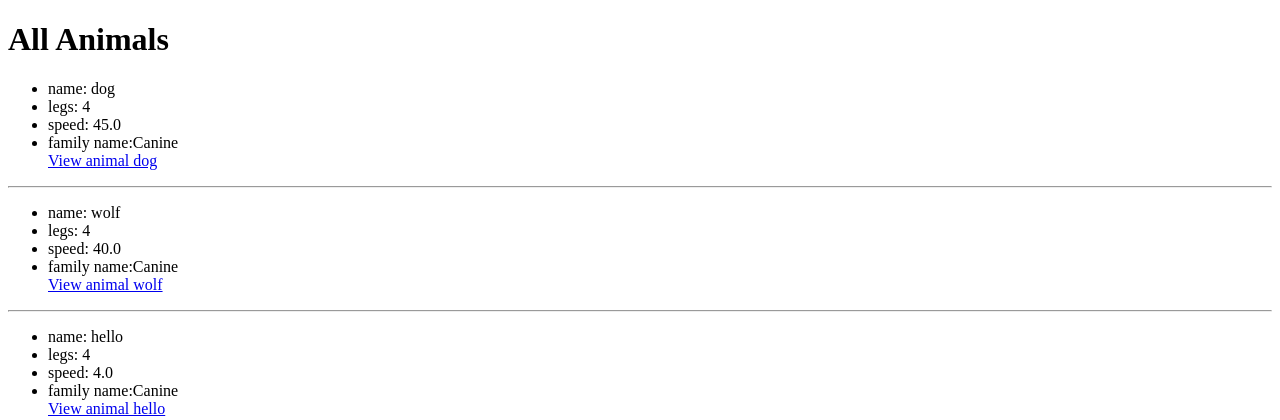
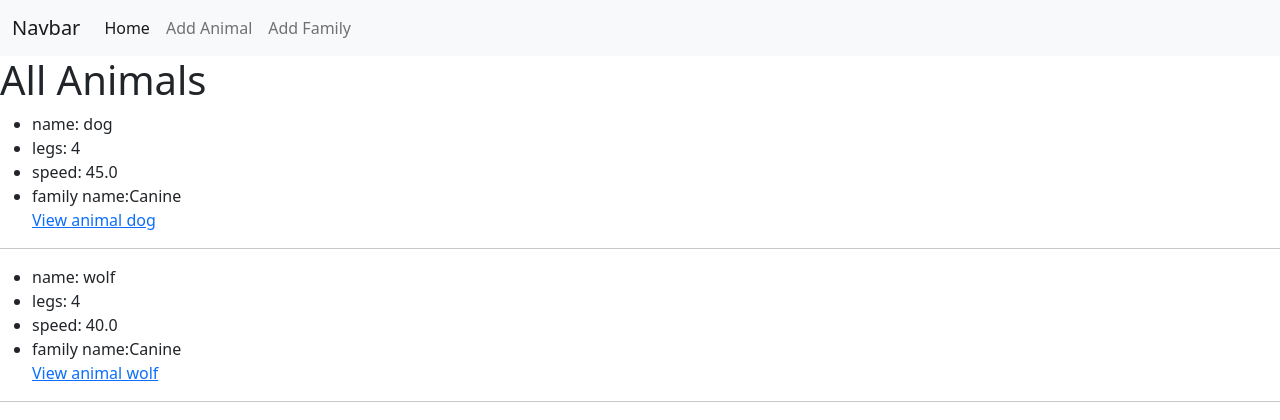
Before and after one commit to BuckyTheBoss/animalex, a Django app: page /animals/ in a window 1280 px wide. Shown: the top 420 px of the page. Run offline with Django 3.2, Linux system fonts and the light colour scheme; data comes from the database, SQL or seed files in the repository; both versions use the stored data as it was after the commit.

Commit message:
updated with person, passport and createviews for them

```diff
--- a/info/models.py
+++ b/info/models.py
@@ -11,6 +11,46 @@
     family = models.ForeignKey('Family',
                     on_delete=models.CASCADE)
 
+class AnimalClimate(models.Model):
+    animal = models.OneToOneField(Animal, on_delete=models.CASCADE)
+    climate_type = models.CharField(max_length=40)
+
 
 class Family(models.Model):
     name = models.CharField(max_length=40)
+
+    def __str__(self):
+        return self.name
+
+
+class Country(models.Model):
+    name = models.CharField(max_length=40)
+
+    def __str__(self):
+        return self.name
+
+
+class Person(models.Model):
+    first_name = models.CharField(max_length=40)
+    last_name = models.CharField(max_length=40)
+    country_of_origin = models.ForeignKey(Country, on_delete=models.PROTECT)
+
+    def __str__(self):
+        return f'{self.first_name} {self.last_name}'
+
+
+class Passport(models.Model):
+    person = models.OneToOneField(Person, on_delete=models.CASCADE)
+    pass_id = models.CharField(max_length=10)
+    visited_countries = models.ManyToManyField(Country)
+
+    def __str__(self):
+        return f'Passport id: {self.pass_id} for {self.person}'
+
+    def last_country_visited(self):
+        return self.visited_countries.last().name
+
+
+class BankAccount(models.Model):
+    person = models.ForeignKey(Person, on_delete=models.CASCADE)
+    account_id = models.CharField(max_length=10)
--- a/info/templates/all_animals.html
+++ b/info/templates/all_animals.html
@@ -1,12 +1,10 @@
-<!DOCTYPE html>
-<html lang="en">
-<head>
-    <meta charset="UTF-8">
-    <meta http-equiv="X-UA-Compatible" content="IE=edge">
-    <meta name="viewport" content="width=device-width, initial-scale=1.0">
-    <title>All animals</title>
-</head>
-<body>
+{% extends 'base.html' %}
+
+{% block title%}
+All animals
+{% endblock %}
+
+{% block content%}
     <h1>All Animals</h1>
     {% for animal in all_animals %}
 
@@ -19,5 +17,4 @@
     </ul>
     <hr>
     {% endfor %}
-</body>
-</html>
+{% endblock %}
--- a/info/templates/base.html
+++ b/info/templates/base.html
@@ -4,9 +4,12 @@
     <meta charset="UTF-8">
     <meta http-equiv="X-UA-Compatible" content="IE=edge">
     <meta name="viewport" content="width=device-width, initial-scale=1.0">
-    <title>Document</title>
+    <title>Animal Farm - {% block title%}{% endblock %}</title>
+    <link href="https://cdn.jsdelivr.net/npm/bootstrap@5.0.1/dist/css/bootstrap.min.css" rel="stylesheet" integrity="sha384-+0n0xVW2eSR5OomGNYDnhzAbDsOXxcvSN1TPprVMTNDbiYZCxYbOOl7+AMvyTG2x" crossorigin="anonymous">
+    <script src="https://cdn.jsdelivr.net/npm/bootstrap@5.0.1/dist/js/bootstrap.bundle.min.js" integrity="sha384-gtEjrD/SeCtmISkJkNUaaKMoLD0//ElJ19smozuHV6z3Iehds+3Ulb9Bn9Plx0x4" crossorigin="anonymous"></script>
 </head>
 <body>
+    {% include 'partials/_navbar.html' %}
     {% block content%}
     {% endblock %}
 
--- /dev/null
+++ b/info/templates/partials/_navbar.html
@@ -0,0 +1,23 @@
+<nav class="navbar navbar-expand-lg navbar-light bg-light">
+    <div class="container-fluid">
+      <a class="navbar-brand" href="{% url 'all_animals' %}">Navbar</a>
+      <button class="navbar-toggler" type="button" data-bs-toggle="collapse" data-bs-target="#navbarSupportedContent" aria-controls="navbarSupportedContent" aria-expanded="false" aria-label="Toggle navigation">
+        <span class="navbar-toggler-icon"></span>
+      </button>
+      <div class="collapse navbar-collapse" id="navbarSupportedContent">
+        <ul class="navbar-nav me-auto mb-2 mb-lg-0">
+          <li class="nav-item">
+            <a class="nav-link active" aria-current="page" href="{% url 'all_animals' %}">Home</a>
+          </li>
+          <li class="nav-item">
+            <a class="nav-link" href="{% url 'add_animal' %}">Add Animal</a>
+          </li>
+
+          <li class="nav-item">
+            <a class="nav-link" href="{% url 'add_family' %}" tabindex="-1" >Add Family</a>
+          </li>
+        </ul>
+
+      </div>
+    </div>
+  </nav>
--- a/info/templates/single_animal.html
+++ b/info/templates/single_animal.html
@@ -1,4 +1,8 @@
 {% extends 'base.html' %}
+
+{% block title%}
+Animal - {{ animal.name }}
+{% endblock %}
 
 {% block content %}
 <h1>hello from single animal</h1>
@@ -8,6 +12,7 @@
     <li>legs: {{ animal.legs }}</li>
     <li>speed: {{ animal.speed }}</li>
     <li>family name:{{ animal.family.name }}</li>
+    <a class='btn btn-dark' href="{% url 'single_family' animal.family.id %}">Show family</a>
 
 </ul>
 
--- a/info/templates/single_family.html
+++ b/info/templates/single_family.html
@@ -1,4 +1,8 @@
 {% extends 'base.html' %}
+
+{% block title%}
+Family - {{ family.name }}
+{% endblock %}
 
 {% block content %}
 <h1>hello from single family</h1>
@@ -7,6 +11,7 @@
     <li>name: {{ family.name }}</li>
     {% for animal in animals%}
         <p>{{animal.name}} is part of the family</p>
+        <a href="{% url 'single_animal' animal.id %}"> See animal</a>
     {% endfor %}
 </ul>
 
--- a/info/urls.py
+++ b/info/urls.py
@@ -5,5 +5,9 @@
 urlpatterns = [
     path('animals/', views.all_animals, name='all_animals'),
     path('animal/<int:animal_id>/', views.single_animal, name='single_animal'),
-    path('family/<int:family_id>/', views.single_family, name='single_family')
+    path('family/<int:family_id>/', views.single_family, name='single_family'),
+    path('add_animal/', views.add_animal, name='add_animal'),
+    path('add_family/', views.add_family, name='add_family'),
+    path('add_person/', views.add_person, name='add_person'),
+    path('add_passport/', views.add_passport, name='add_passport'),
 ]
--- a/info/views.py
+++ b/info/views.py
@@ -1,5 +1,6 @@
-from django.shortcuts import render
-from .models import Family, Animal
+from django.shortcuts import redirect, render
+from .models import Family, Animal, Person, Passport
+from .forms import AnimalForm, FamilyForm, PersonForm, PassportForm
 # Create your views here.
 
 def all_animals(request):
@@ -16,3 +17,56 @@
     # animals = Animal.objects.filter(family=fam)
     animals = fam.animal_set.all()
     return render(request, 'single_family.html', {'family': fam, 'animals': animals})
+
+def add_animal(request):
+    if request.method == 'GET':
+        return render(request, 'create_page.html',
+         {'form': AnimalForm(), 'add_type':'Animal'})
+
+    if request.method == 'POST':
+        data = request.POST
+        form = AnimalForm(data)
+        if form.is_valid():
+            print(form.cleaned_data)
+            animal = Animal.objects.create(**form.cleaned_data)
+        return redirect('all_animals')
+
+
+def add_family(request):
+    if request.method == 'GET':
+        form = FamilyForm()
+        return render(request, 'create_page.html', {'form':form, 'add_type':'Family'})
+
+    if request.method == 'POST':
+        form = FamilyForm(request.POST)
+
+        if form.is_valid():
+            fam = Family.objects.create(name=form.cleaned_data['name'])
+
+        return redirect('single_family', fam.id)
+
+
+def add_person(request):
+    if request.method == 'GET':
+        return render(request, 'create_page.html', {'form': PersonForm(), 'add_type':'Person'})
+
+    if request.method == 'POST':
+        form = PersonForm(request.POST)
+        if form.is_valid():
+            print(request.POST)
+            print(form.cleaned_data)
+            Person.objects.create(**form.cleaned_data)
+    return redirect('add_person')
+
+
+def add_passport(request):
+    if request.method == "GET":
+        return render(request, 'create_page.html', {'form':PassportForm(), 'add_type':'Passport'})
+
+    if request.method == "POST":
+        form = PassportForm(request.POST)
+        if form.is_valid():
+            passport = Passport.objects.create(person=form.cleaned_data['person'], pass_id=form.cleaned_data['pass_id'])
+            passport.visited_countries.set(form.cleaned_data['visited_countries'])
+
+        return redirect('add_passport')
```
Also changed, not shown: info/forms.py (added, +25 -0 lines), info/templates/create_page.html (added, +18 -0 lines), db.sqlite3, info/migrations/0002_animalclimate_passport_person.py (added), info/migrations/0003_bankaccount.py (added), info/migrations/0004_passport_last_visited_country.py (added), info/migrations/0005_auto_20210526_0739.py (added), info/migrations/0006_person_country_of_origin.py (added), info/migrations/0007_remove_passport_last_visited_country.py (added).
